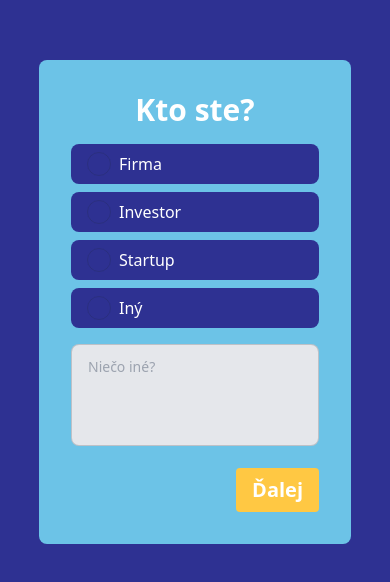
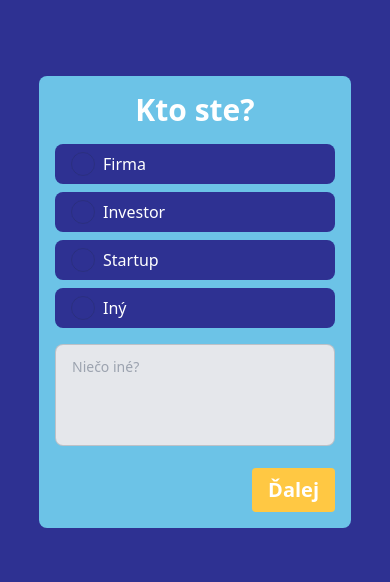
Before and after one commit to ThisNameIsMine/geoportal-demo, a Next.js app: page /investovanie in a window 390 px wide. Shown: the part 120-702 px from the top of the page. Built offline with nearby package versions, Linux system fonts and the light colour scheme.

Commit message:
bomby tlaky a tak

```diff
--- a/src/app/_sections/Options.jsx
+++ b/src/app/_sections/Options.jsx
@@ -56,7 +56,12 @@ const Options = ({ onOptionSelect }) => {
 
         <div className="flex justify-center items-center">
           <div className="flex flex-col items-center">
-            <div className="flex gap-5 flex-wrap justify-center">
+            <div
+              className="grid grid-cols-1 gap-5 w-screen px-4 max-w-2xl
+              md:flex md:gap-5 md:flex-wrap md:justify-center
+
+            "
+            >
               {options.map(({ color, icon, label }) => (
                 <Rectangle
                   key={label}
@@ -79,7 +84,7 @@ const Rectangle = ({ children, color, icon, onClick }) => {
   return (
     <div
       onClick={onClick}
-      className={`px-6 py-4 rounded-lg ${color} hover:bg-hover flex items-center justify-start text-white font-bold text-xl transition-transform cursor-pointer`}
+      className={`px-6 py-4 rounded-lg ${color} hover:bg-hover flex items-center justify-start text-white font-bold text-lg md:text-xl transition-transform cursor-pointer`}
     >
       <span className="mr-3">{icon}</span>
       <span>{children}</span>
--- a/src/app/investovanie/page.jsx
+++ b/src/app/investovanie/page.jsx
@@ -26,7 +26,12 @@ const slides = [
   },
   {
     title: "Koľko mate finančných prostriedkov?",
-    questions: ["Menej ako 10 tisíc eur", "10 tisíc eur - 100 tisíc eur", "100 tisíc eur - 1 milion eur", "1 milion eur a viac"],
+    questions: [
+      "Menej ako 10 tisíc eur",
+      "10 tisíc eur - 100 tisíc eur",
+      "100 tisíc eur - 1 milion eur",
+      "1 milion eur a viac",
+    ],
     type: "radio",
   },
   {
@@ -50,20 +55,12 @@ const slides = [
   },
   {
     title: "Vyberte risk:?",
-    questions: [
-      "Nízky",
-      "Stredný",
-      "Vysoký",
-    ],
+    questions: ["Nízky", "Stredný", "Vysoký"],
     type: "radio",
   },
   {
     title: "Vyberte typ účasti:?",
-    questions: [
-      "Hands-off",
-      "Poradenská",
-      "Aktívna účasť",
-    ],
+    questions: ["Hands-off", "Poradenská", "Aktívna účasť"],
     type: "radio",
   },
 ];
@@ -84,7 +81,7 @@ const Page = () => {
   };
 
   return (
-    <div className="flex justify-center items-center h-screen bg-primary">
+    <div className="flex justify-center items-center min-h-screen bg-primary py-20">
       {activeSlide <= slides.length ? (
         <>
           {slides.map((slide, index) => (
@@ -147,7 +144,7 @@ export default Page;
 const Box = ({ slide, hidden, onNextClick }) => {
   return (
     <div
-      className={`w-[80%] max-w-xl md:max-w-3xl min-h-1/2 bg-secondary rounded-lg flex flex-col p-8 absolute ${
+      className={`w-[80%] max-w-xl md:max-w-3xl min-h-1/2 bg-secondary rounded-lg flex flex-col p-4 md:p-8 ${
         hidden ? "hidden" : ""
       }`}
     >
--- a/src/app/layout.js
+++ b/src/app/layout.js
@@ -1,7 +1,7 @@
 import "./globals.css";
 
 export const metadata = {
-  title: "KSK Invest",
+  title: "KSK | Regionálny rozvojový portál",
   description: "Investícia do budúcnosti Košického kraja",
 };
 
```
Lines whose indentation alone changed are shown as unchanged.
